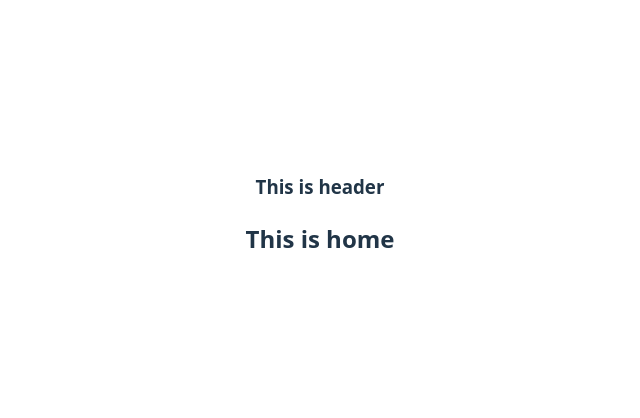
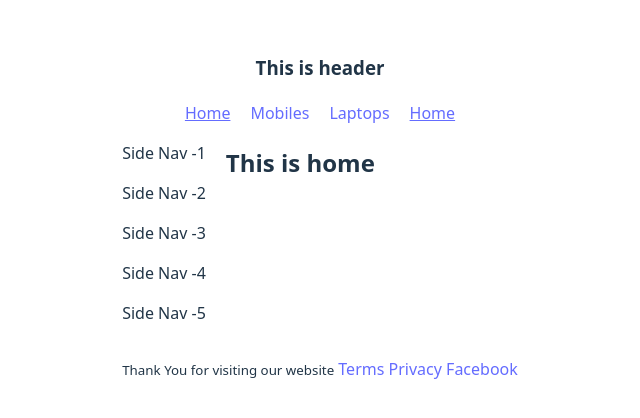
Before and after one commit to ArmanMirDeV/Intro-To-React-Router, a React (Vite) app: page / in a window 1280 px wide. Shown: the part 184-602 px from the top of the page, without its empty margins (320-960 px from the left). Built offline with nearby package versions, Linux system fonts and the light colour scheme.

Commit message:
Understanding nester routing ,Outlet, Link and NavLink

```diff
--- /dev/null
+++ b/src/Components/Footer/Footer.jsx
@@ -0,0 +1,15 @@
+import React from 'react';
+
+const Footer = () => {
+    return (
+        <div>
+            <p><small>Thank You for visiting our website</small>
+            <a href="/">  Terms</a>
+            <a href="/">  Privacy</a>
+            <a href="/fb">  Facebook</a>
+            </p>
+        </div>
+    );
+};
+
+export default Footer;<p><small>Thank You for visiting our website</small></p>
--- /dev/null
+++ b/src/Components/Header/Header.css
@@ -0,0 +1,3 @@
+nav a{
+    margin: 10px;
+}
--- a/src/Components/Header/Header.jsx
+++ b/src/Components/Header/Header.jsx
@@ -1,9 +1,25 @@
 import React from 'react';
+import { Link, NavLink } from 'react-router';
+import './Header.css'
 
 const Header = () => {
     return (
         <div>
             <h3>This is header</h3>
+            <nav>
+               <NavLink to='/' >Home</NavLink>
+               <NavLink to='/mobiles'>Mobiles</NavLink>
+               <NavLink to='/laptops'>Laptops</NavLink>
+               <NavLink to='/' >Home</NavLink>
+
+
+
+               {/* anchor reload page */}
+                {/* <a href="/">Home</a>
+                <a href="/mobiles">Mobiles</a>
+                <a href="/laptops">Laptops</a>
+                <a href=""></a> */}
+            </nav>
         </div>
     );
 };
--- /dev/null
+++ b/src/Components/Root/Root.css
@@ -0,0 +1,12 @@
+.root-main{
+    display: flex;
+    gap: 20px;
+}
+
+nav a.active {
+    text-decoration: underline;
+
+}
+ nav a.active:hover{
+    color: brown;
+ }
--- a/src/Components/Root/Root.jsx
+++ b/src/Components/Root/Root.jsx
@@ -1,12 +1,22 @@
 import React from 'react';
 import Header from '../Header/Header';
 import { Outlet } from 'react-router';
+import Footer from '../Footer/Footer';
+import SideBar from '../SideBar/SideBar';
+import './Root.css'
 
 const Root = () => {
     return (
         <div>
             <Header></Header>
-            <Outlet></Outlet>
+            {/* <Outlet></Outlet> */}
+
+            <div className='root-main' >
+               <SideBar></SideBar>
+                <Outlet></Outlet>
+            </div>
+
+            <Footer></Footer>
         </div>
     );
 };
--- /dev/null
+++ b/src/Components/SideBar/SideBar.jsx
@@ -0,0 +1,17 @@
+import React from 'react';
+
+const SideBar = () => {
+    return (
+        <aside>
+            <nav>
+                <p>Side Nav -1</p>
+                <p>Side Nav -2</p>
+                <p>Side Nav -3</p>
+                <p>Side Nav -4</p>
+                <p>Side Nav -5</p>
+            </nav>
+        </aside>
+    );
+};
+
+export default SideBar;
```
